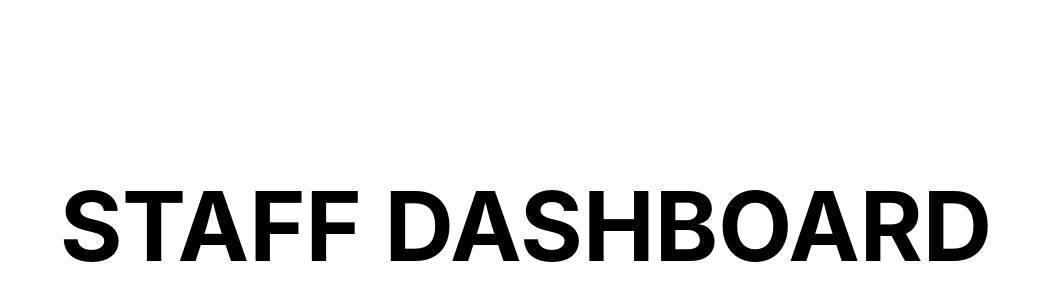
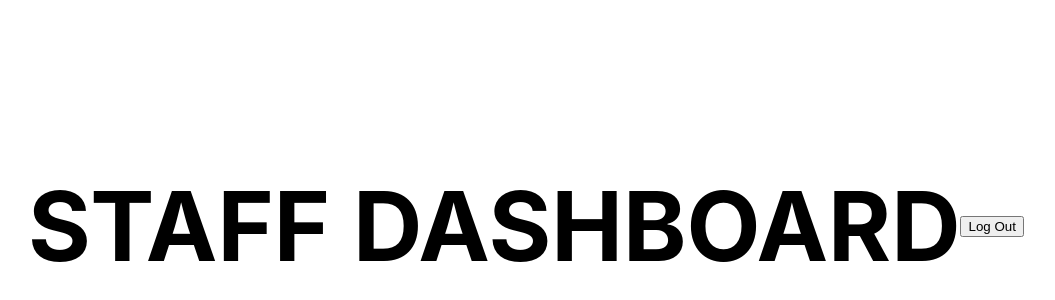
Before and after one commit to ndlanzi-c137/e-spaza-project, a React (Create React App) app in the folder Frontend/: page /staffdashboard in a window 1280 px wide. Shown: the part 174-474 px from the top of the page, without its empty margins (114-1169 px from the left). Built offline with nearby package versions, Linux system fonts and the light colour scheme.

Commit message:
Logout button on staff dashboard

```diff
--- a/Frontend/package.json
+++ b/Frontend/package.json
@@ -17,7 +17,7 @@
     "react": "^18.2.0",
     "react-dom": "^18.2.0",
     "react-router-dom": "^6.0.0",
-    "react-scripts": "5.0.1",
+    "react-scripts": "^5.0.1",
     "web-vitals": "^2.1.4"
   },
   "scripts": {
--- a/Frontend/src/components/StaffDashboard.js
+++ b/Frontend/src/components/StaffDashboard.js
@@ -1,9 +1,17 @@
 import React from 'react';
 
 function StaffDashboard() {
+
+  const handleClick = () => {
+    window.location.href = '/staffdashboard'; // Navigate to '/otherpage'
+  };
+
   return (
     <div style={{ display: 'flex', justifyContent: 'center', alignItems: 'center', height: '100vh', fontSize: '48px' }}>
       <h1>STAFF DASHBOARD</h1>
+      <button onClick={handleClick}>
+      Log Out
+    </button>
     </div>
   );
 }
```
Also changed, not shown: 1 other file (tests, documents, lock files or other folders).
